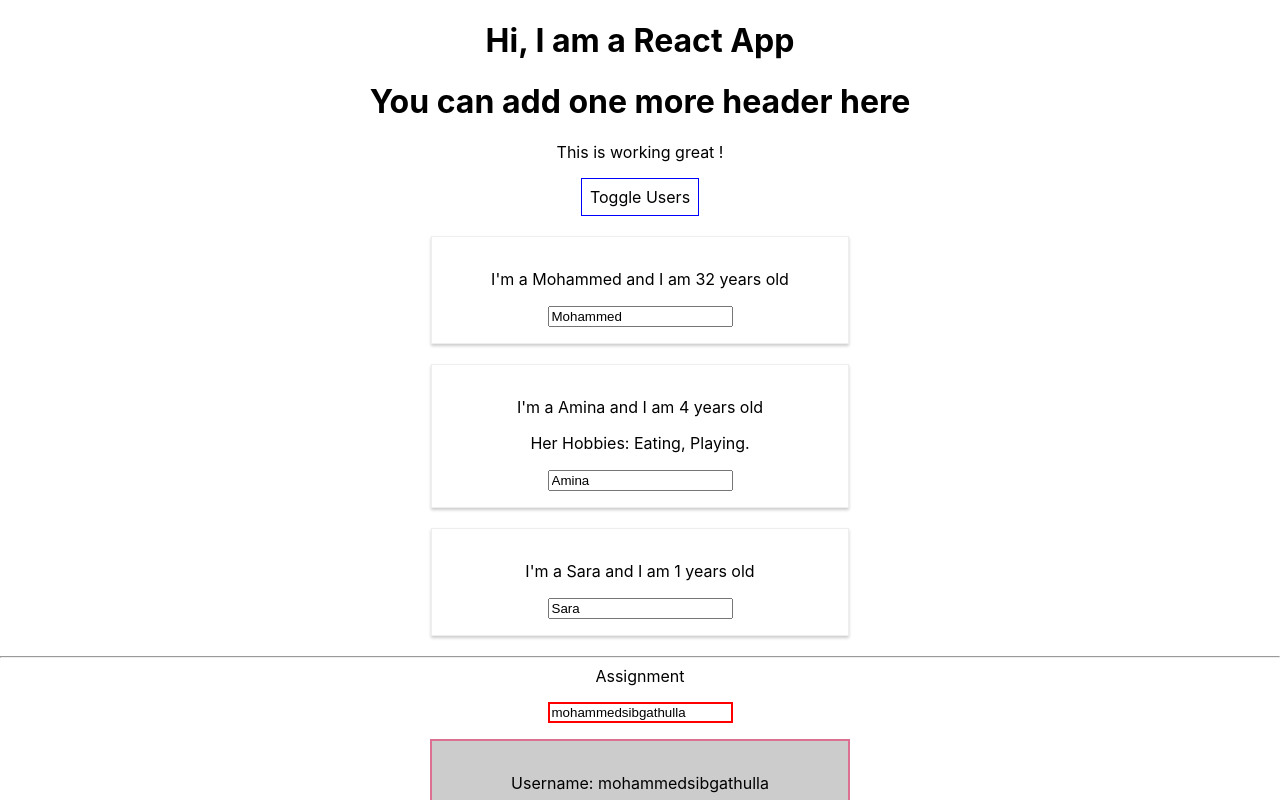
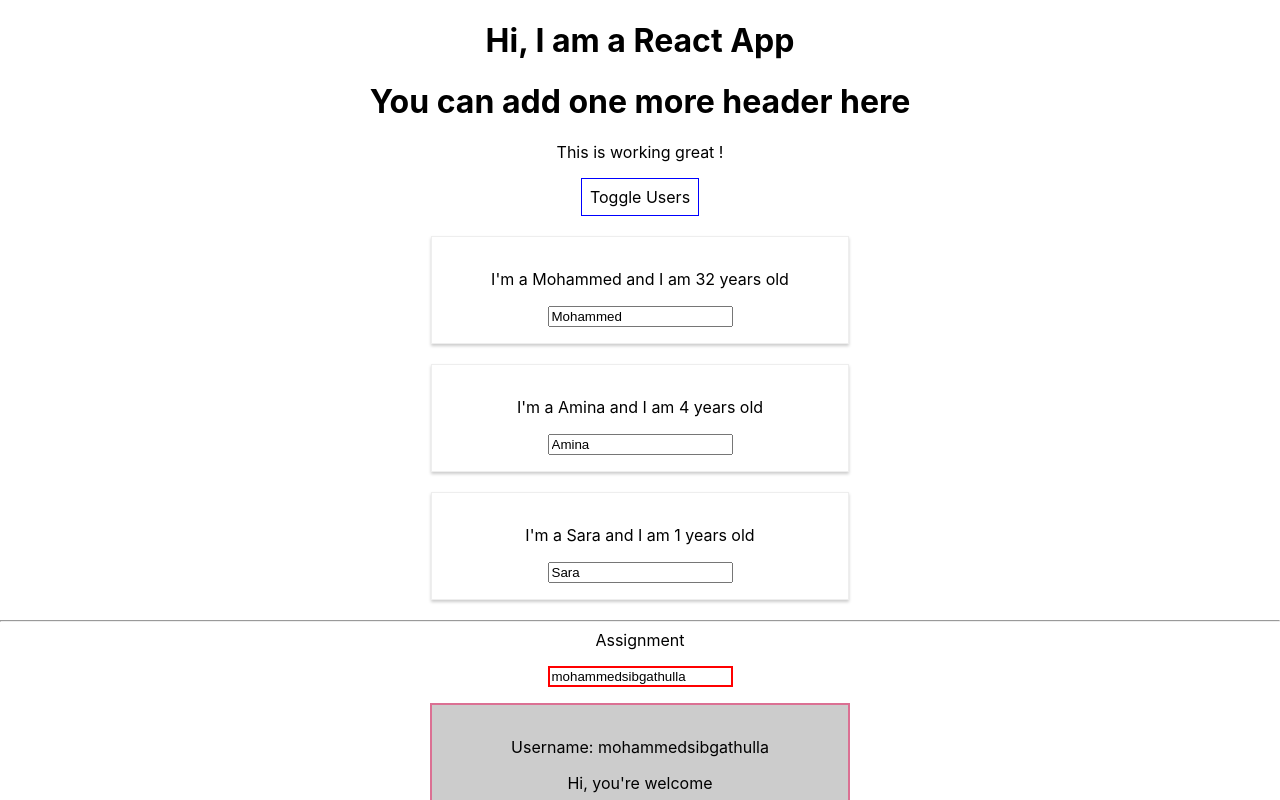
Before and after one commit to mohammedsibgathulla/React, a React (Create React App) app in the folder my-app/: page / in a window 1280 px wide. Both pictures are taken after a click on the button "Toggle Users". Shown: the top 800 px of the page. Built offline with nearby package versions, Linux system fonts and the light colour scheme.

Commit message:
Outputting Lists

```diff
--- a/my-app/src/App.js
+++ b/my-app/src/App.js
@@ -79,16 +79,13 @@ class App extends Component {
     if(this.state.showUsers) {
       users = (
         <div>
-      <User name={this.state.users[0].name}
-      age={this.state.users[0].age} />
+          {this.state.users.map(user => {
+            return <User
+              name={user.name}
+              age={user.age}
+            />
+          })}
 
-      <User name={this.state.users[1].name}
-      age={this.state.users[1].age}
-      click={() => this.switchNameHandler("Shaik Mohammed Sibgathulla")}
-      change={this.nameChangeHandler}> Her Hobbies: Eating, Playing. </User>
-
-      <User name={this.state.users[2].name}
-      age={this.state.users[2].age} />
       </div>
       );
     }
```
Also changed, not shown: 2 other files (tests, documents, lock files or other folders).
